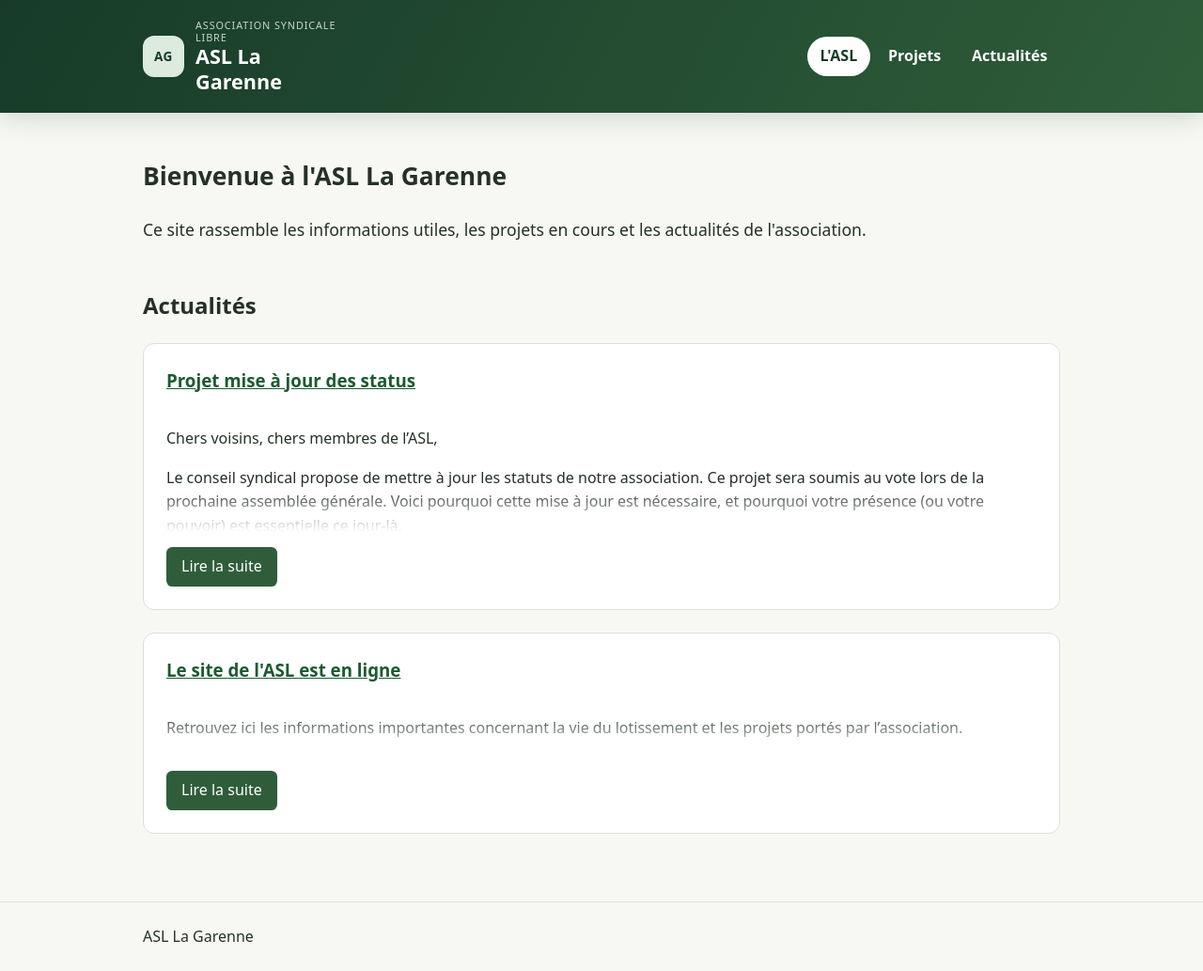
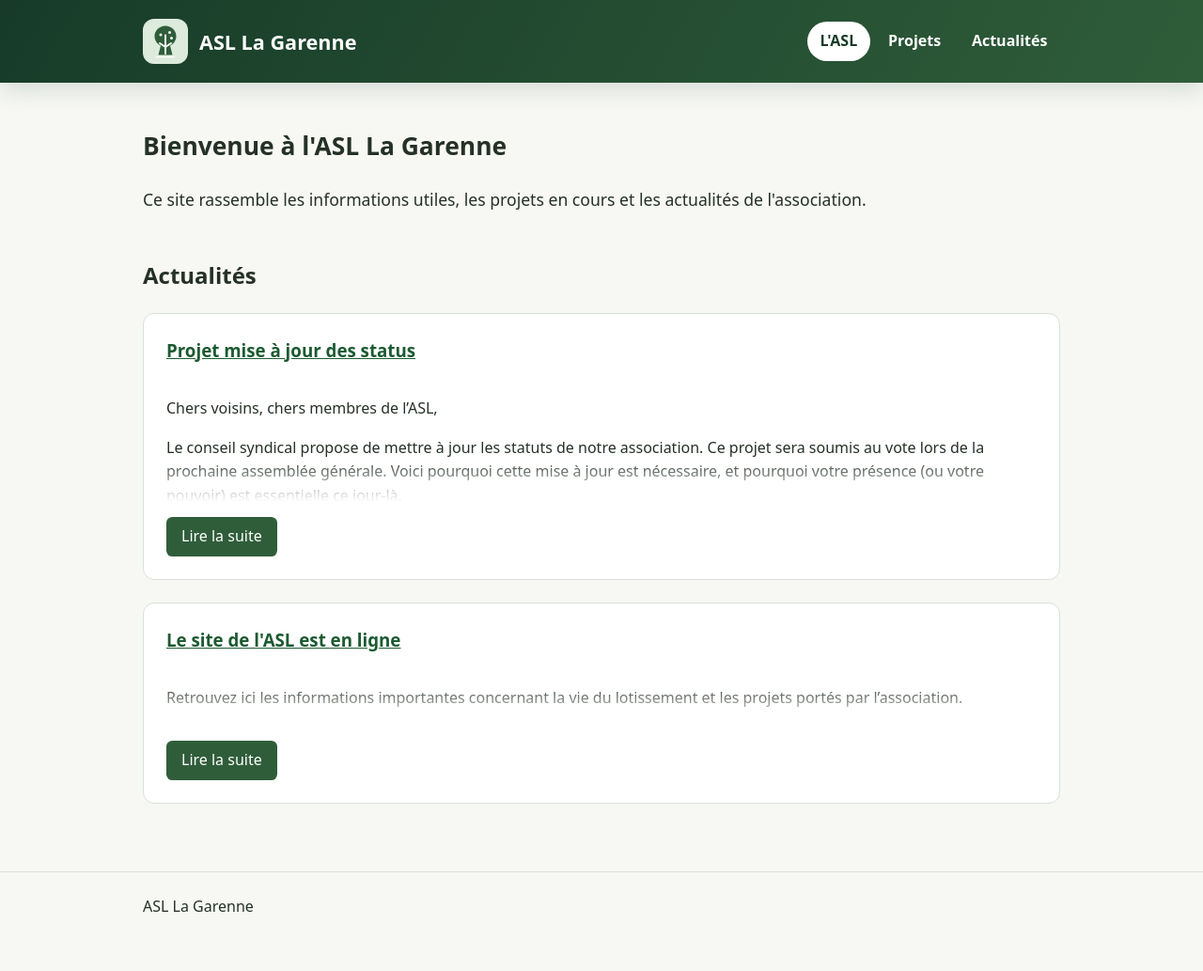
Before and after one commit to asl-la-garenne/asl-la-garenne.github.io, a Jekyll site: the page built from index.md, in a window 1280 px wide. Shown: the whole page at 94% size. Built offline with Jekyll 4.4.1, drawn with Linux system fonts in a browser that asks for light colours; after the commit the page ends 1001 px from its top, so only the background shows below that.

Commit message:
Refresh ASL La Garenne branding
Co-authored-by: magnetik <345029+magnetik@users.noreply.github.com>

```diff
--- a/_layouts/default.html
+++ b/_layouts/default.html
@@ -12,11 +12,8 @@
     <header class="site-header">
       <div class="container header-inner">
         <a class="brand" href="{{ '/' | relative_url }}">
-          <span class="brand-mark" aria-hidden="true">AG</span>
-          <span>
-            <span class="brand-kicker">Association syndicale libre</span>
-            <span class="brand-name">{{ site.title }}</span>
-          </span>
+          <img class="brand-logo" src="{{ '/assets/logo.svg' | relative_url }}" alt="">
+          <span class="brand-name">{{ site.title }}</span>
         </a>
         <nav aria-label="Navigation principale">
           <a href="{{ '/' | relative_url }}#asl"{% if page.url == '/' %} aria-current="page"{% endif %}>L'ASL</a>
--- a/styles.css
+++ b/styles.css
@@ -45,31 +45,10 @@ body {
   text-decoration: none;
 }
 
-.brand-mark {
-  align-items: center;
-  background: #dcebdc;
-  border-radius: .75rem;
-  color: var(--green-900);
-  display: flex;
-  flex: 0 0 2.75rem;
-  font-size: .85rem;
-  font-weight: 800;
-  height: 2.75rem;
-  justify-content: center;
-  letter-spacing: .04em;
-}
-
-.brand-kicker,
-.brand-name {
-  display: block;
-}
-
-.brand-kicker {
-  color: #c5d9c7;
-  font-size: .68rem;
-  letter-spacing: .08em;
-  line-height: 1.2;
-  text-transform: uppercase;
+.brand-logo {
+  flex: 0 0 3rem;
+  height: 3rem;
+  width: 3rem;
 }
 
 .brand-name {
```
Also changed, not shown: other parts of _layouts/default.html (+1 -1 lines), assets/logo.svg (added).
